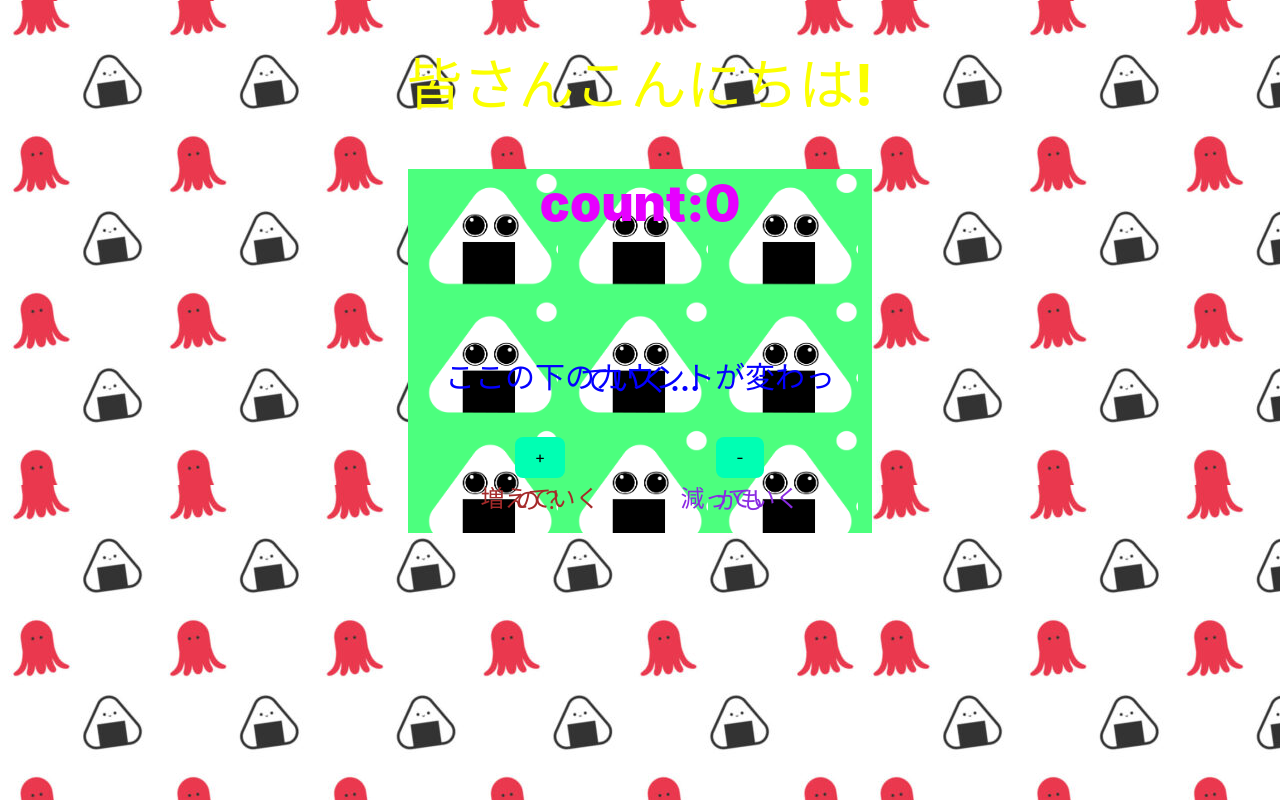
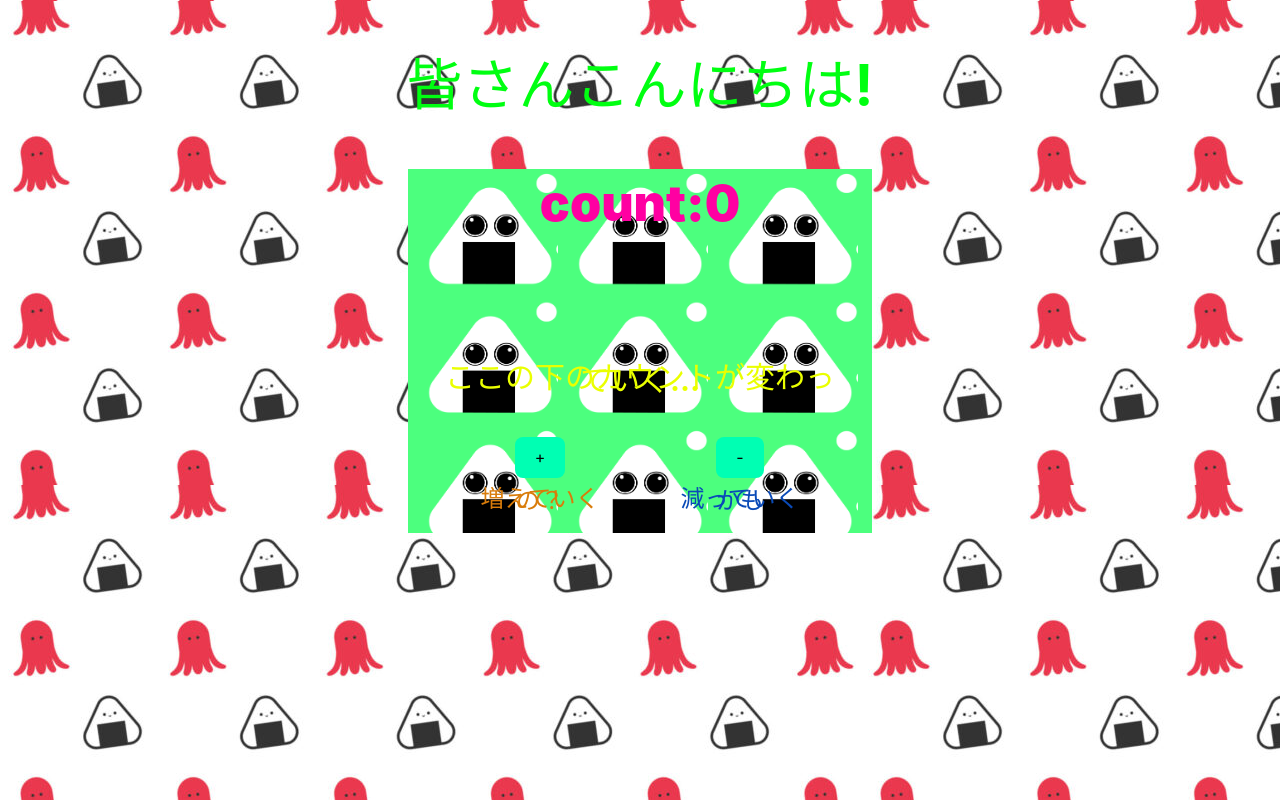
Before and after one commit to honoka5/react-sample, a React (Vite) app: page / in a window 1280 px wide. Built offline with nearby package versions, Linux system fonts and the light colour scheme.

Commit message:
色変えた

```diff
--- a/src/App.css
+++ b/src/App.css
@@ -36,7 +36,7 @@
   color: #888;
 } */
 #oni{
-  color: rgb(251, 255, 0);
+  color: rgb(0, 255, 17);
   margin: 0 auto;
   text-align: center;
   /* width: 100%; */
@@ -46,10 +46,10 @@
 
 }
 #me{
-  color: brown;
+  color: rgb(217, 124, 10);
 }
 h2{
-  color: blueviolet;
+  color: rgb(10, 74, 183);
 }
 
 #jo{
@@ -61,7 +61,7 @@ h2{
 }
 
 #lo{
-  color: rgb(4, 0, 255);
+  color: rgb(234, 255, 0);
   font-size: 30px;
 }
 
--- a/src/index.css
+++ b/src/index.css
@@ -59,7 +59,7 @@ button:focus-visible {
 @media (prefers-color-scheme: light) {
   :root {
     margin-top:1px;
-    color: #e600ff;
+    color: #ff00a2;
     background-image:url("onigiribg-860x484.jpg");
   }
   /* a:hover {
```
